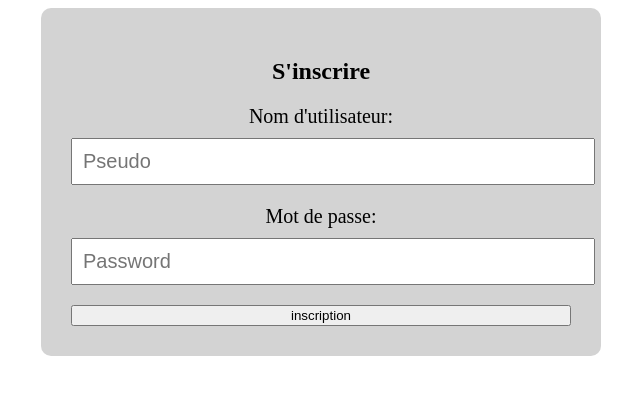
After one commit to LeducJean/Site-vote, a PHP site: page /inscription.php in a window 1280 px wide. The commit adds this page. Shown: the top 395 px of the page, without its empty margins (319-959 px from the left). Run offline with PHP 8.4, Linux system fonts and the light colour scheme.

Commit message:
commit 4

```diff
--- /dev/null
+++ b/inscription.css
@@ -0,0 +1,29 @@
+.login-form {
+	width: 500px;
+	margin: auto;
+	text-align: center;
+	padding: 30px;
+	background-color: lightgray;
+	border-radius: 10px;
+}
+
+.form-group {
+	margin-bottom: 20px;
+}
+
+label {
+	display: block;
+	margin-bottom: 10px;
+	font-size: 20px;
+}
+
+input[type="text"],
+input[type="password"] {
+	width: 100%;
+	padding: 10px;
+	font-size: 20px;
+}
+
+input[type="submit"] {
+	width: 100%;
+}
--- /dev/null
+++ b/inscription.php
@@ -0,0 +1,40 @@
+<!DOCTYPE html>
+<html lang="en">
+<head>
+    <meta charset="UTF-8">
+    <meta http-equiv="X-UA-Compatible" content="IE=edge">
+    <meta name="viewport" content="width=device-width, initial-scale=1.0">
+	<link rel="stylesheet" type="text/css" href="inscription.css">
+	<title>S'inscrire</title>
+</head>
+
+<body>
+
+	<div class="login-form">
+		<form action="" method="post">
+			<h2>S'inscrire</h2>
+			<div class="form-group">
+				<label for="username">Nom d'utilisateur:</label>
+				<input type="text" placeholder="Pseudo" name="pseudo">
+			</div>
+			<div class="form-group">
+				<label for="password">Mot de passe:</label>
+				<input type="password" placeholder="Password" name="mdp">
+			</div>
+		</form>
+		<form action="connexion.php"" target="_blank">
+					<input type="submit" name="Inscription" value="inscription"></input>
+				</form>
+	</div>
+
+<?php
+
+if(isset($_POST["inscription"])){
+    $requeteUser = "INSERT INTO 'User' ('pseudo', 'mdp') VALUES ('" .$_POST['pseudo'] . "','" .$_POST['mdp']."')";
+    $result2 = $GLOBALS["pdo"]->query($requeteUser);
+}
+
+ ?>
+
+</body>
+</html>
```
Also changed, not shown: Untitled-1.txt (added, +21 -0 lines), connexion.php (added, +35 -0 lines), exempleprod.php (added, +89 -0 lines), index.php (deleted, +0 -69 lines), SiteFilm.css (added), SiteFilm.php (added), connexion.css (line endings or trailing spaces).
